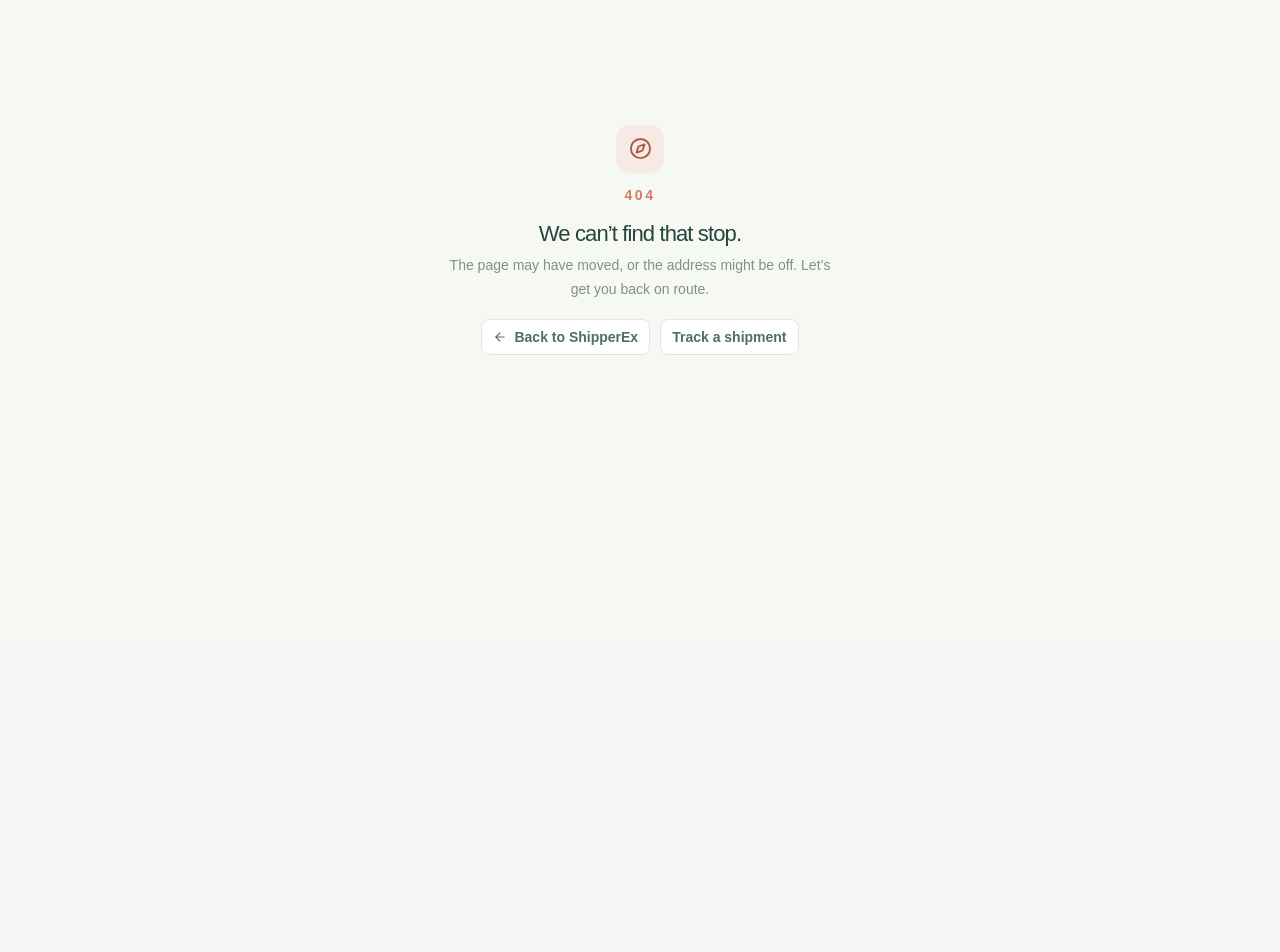
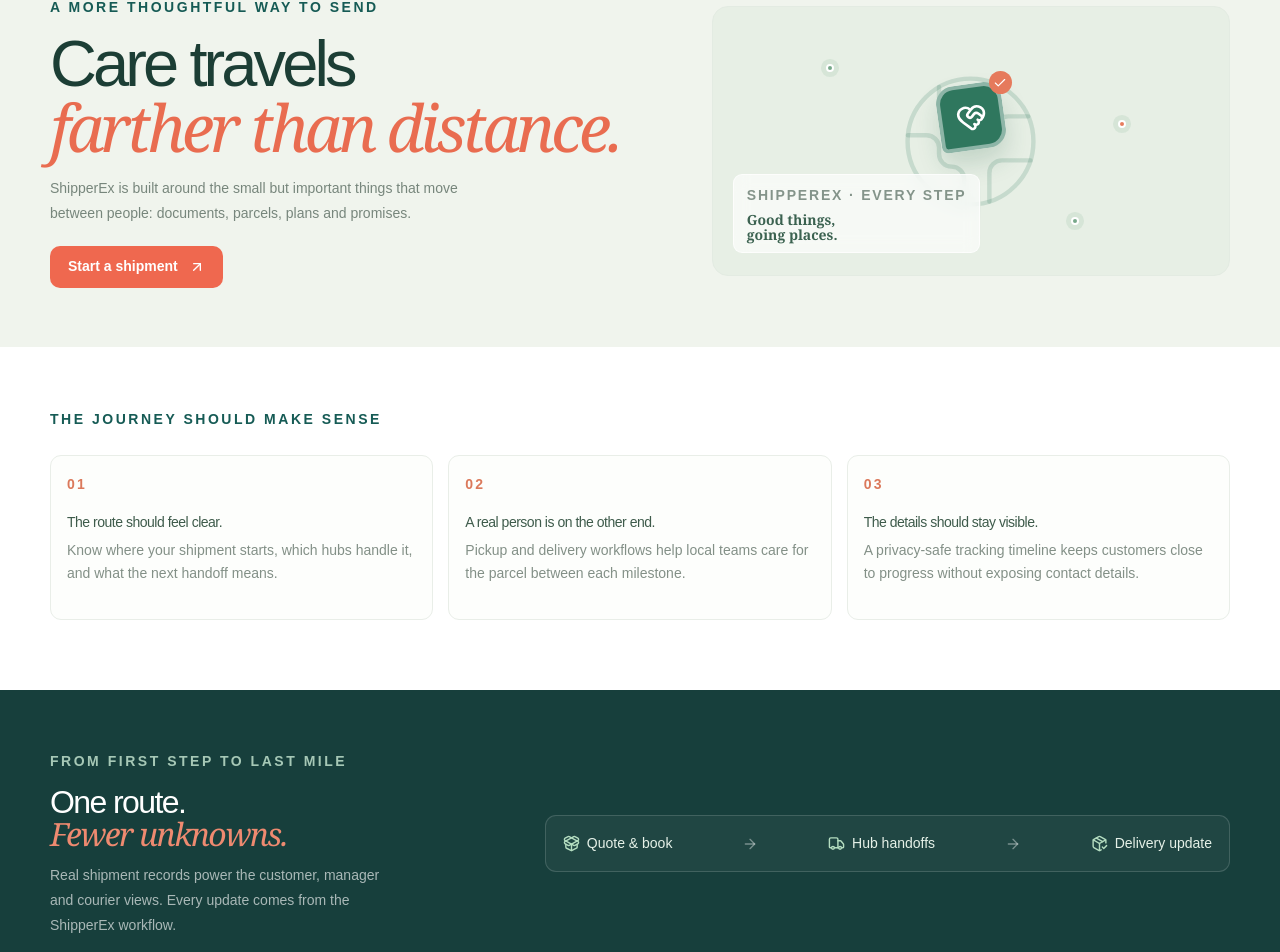
Before and after one commit to au-fahim/shipperex-frontend, a Next.js app: page /about in a window 1280 px wide. Before the commit this address had no page. Shown: the part 160-1112 px from the top of the page. Before the commit the page ends 800 px from the top, so only its background shows below. Built offline with nearby package versions, Linux system fonts and the light colour scheme; no server answers.

Commit message:
feat: add public information pages

```diff
--- /dev/null
+++ b/src/app/about/page.tsx
@@ -0,0 +1,4 @@
+import type {Metadata} from "next";
+import {SiteInfoPage} from "@/components/site-info-page";
+export const metadata:Metadata={title:"About ShipperEx",description:"A thoughtful way to send important documents and parcels."};
+export default function AboutPage(){return <SiteInfoPage kind="about"/>;}
--- /dev/null
+++ b/src/app/contact/page.tsx
@@ -0,0 +1,4 @@
+import type {Metadata} from "next";
+import {SiteInfoPage} from "@/components/site-info-page";
+export const metadata:Metadata={title:"Contact & help",description:"Find help with ShipperEx booking and shipment tracking."};
+export default function ContactPage(){return <SiteInfoPage kind="contact"/>;}
--- /dev/null
+++ b/src/app/services/page.tsx
@@ -0,0 +1,4 @@
+import type {Metadata} from "next";
+import {SiteInfoPage} from "@/components/site-info-page";
+export const metadata:Metadata={title:"Shipping services",description:"Explore ShipperEx international document, parcel and tracking workflows."};
+export default function ServicesPage(){return <SiteInfoPage kind="services"/>;}
--- /dev/null
+++ b/src/components/site-info-page.tsx
@@ -0,0 +1,219 @@
+import {
+  ArrowLeft,
+  ArrowRight,
+  ArrowUpRight,
+  Check,
+  Compass,
+  Globe2,
+  HeartHandshake,
+  MapPin,
+  PackageCheck,
+  PackageOpen,
+  ShieldCheck,
+  Truck,
+} from "lucide-react";
+import Link from "next/link";
+import { SiteFooter } from "@/components/site-footer";
+import { SiteHeader } from "@/components/site-header";
+
+export function SiteInfoPage({
+  kind,
+}: {
+  kind: "about" | "services" | "contact";
+}) {
+  const content = {
+    about: {
+      eyebrow: "A MORE THOUGHTFUL WAY TO SEND",
+      title: (
+        <>
+          Care travels
+          <br />
+          <em>farther than distance.</em>
+        </>
+      ),
+      intro:
+        "ShipperEx is built around the small but important things that move between people: documents, parcels, plans and promises.",
+      icon: HeartHandshake,
+      points: [
+        {
+          title: "The route should feel clear.",
+          copy: "Know where your shipment starts, which hubs handle it, and what the next handoff means.",
+        },
+        {
+          title: "A real person is on the other end.",
+          copy: "Pickup and delivery workflows help local teams care for the parcel between each milestone.",
+        },
+        {
+          title: "The details should stay visible.",
+          copy: "A privacy-safe tracking timeline keeps customers close to progress without exposing contact details.",
+        },
+      ],
+      cta: "Start a shipment",
+      href: "/register",
+    },
+    services: {
+      eyebrow: "DOCUMENTS, PARCELS, AND THE DISTANCE BETWEEN",
+      title: (
+        <>
+          What matters
+          <br />
+          <em>gets moving.</em>
+        </>
+      ),
+      intro:
+        "ShipperEx brings booking, local hub handoffs, Stripe Checkout and status tracking together for international document and parcel shipments.",
+      icon: PackageOpen,
+      points: [
+        {
+          title: "Document shipments",
+          copy: "Send important papers along an export or import route, with status updates through each stage.",
+        },
+        {
+          title: "Parcel shipments",
+          copy: "Share actual weight and package dimensions to receive a backend-calculated chargeable weight and price.",
+        },
+        {
+          title: "International tracking",
+          copy: "Use the shipment tracking number to see public progress across origin and destination hubs.",
+        },
+      ],
+      cta: "Get a live quote",
+      href: "/login",
+    },
+    contact: {
+      eyebrow: "HERE WHEN YOU NEED A HAND",
+      title: (
+        <>
+          Let’s get you
+          <br />
+          <em>back on route.</em>
+        </>
+      ),
+      intro:
+        "For a shipment update, start with its tracking number. For a booking, sign in to see your saved route, payment status and shipment timeline.",
+      icon: Compass,
+      points: [
+        {
+          title: "Following a parcel?",
+          copy: "Open public tracking and enter your ShipperEx tracking number to see the latest recorded checkpoint.",
+        },
+        {
+          title: "Booked a shipment?",
+          copy: "Your dashboard shows shipment details, Stripe payment status, customer notifications and the complete timeline.",
+        },
+        {
+          title: "Need to change a booking?",
+          copy: "Unpaid shipments can be reviewed in your account. Post-payment progress is handled by the hub and courier teams.",
+        },
+      ],
+      cta: "Sign in to your account",
+      href: "/login",
+    },
+  }[kind];
+  const Icon = content.icon;
+  return (
+    <main className="info-page">
+      <SiteHeader />
+      <section className="info-hero">
+        <div className="container">
+          <Link href="/" className="track-back">
+            <ArrowLeft size={14} /> Home
+          </Link>
+          <div className="info-hero-grid">
+            <div>
+              <span className="eyebrow">{content.eyebrow}</span>
+              <h1>{content.title}</h1>
+              <p>{content.intro}</p>
+              <Link href={content.href} className="button button-coral">
+                {content.cta}
+                <ArrowUpRight size={16} />
+              </Link>
+            </div>
+            <div className="info-illustration">
+              <span className="info-illustration-orbit">
+                <Globe2 size={151} strokeWidth={0.7} />
+              </span>
+              <span className="info-illustration-box">
+                <Icon size={31} />
+              </span>
+              <span className="info-illustration-check">
+                <Check size={14} />
+              </span>
+              <span className="info-illustration-label">
+                <small>SHIPPEREX · EVERY STEP</small>
+                <strong>
+                  Good things,
+                  <br />
+                  going places.
+                </strong>
+              </span>
+              <i className="info-point info-point-a" />
+              <i className="info-point info-point-b" />
+              <i className="info-point info-point-c" />
+            </div>
+          </div>
+        </div>
+      </section>
+      <section className="info-values">
+        <div className="container">
+          <span className="eyebrow">THE JOURNEY SHOULD MAKE SENSE</span>
+          <div className="info-value-grid">
+            {content.points.map((point, index) => (
+              <article key={point.title}>
+                <span className="info-number">0{index + 1}</span>
+                <h2>{point.title}</h2>
+                <p>{point.copy}</p>
+              </article>
+            ))}
+          </div>
+        </div>
+      </section>
+      <section className="info-flow">
+        <div className="container">
+          <div>
+            <span className="eyebrow eyebrow-light">
+              FROM FIRST STEP TO LAST MILE
+            </span>
+            <h2>
+              One route.
+              <br />
+              <em>Fewer unknowns.</em>
+            </h2>
+            <p>
+              Real shipment records power the customer, manager and courier
+              views. Every update comes from the ShipperEx workflow.
+            </p>
+          </div>
+          <div className="info-flow-steps">
+            <span>
+              <PackageOpen size={17} /> Quote & book
+            </span>
+            <ArrowRight size={16} />
+            <span>
+              <Truck size={17} /> Hub handoffs
+            </span>
+            <ArrowRight size={16} />
+            <span>
+              <PackageCheck size={17} /> Delivery update
+            </span>
+          </div>
+        </div>
+      </section>
+      <section className="info-bottom">
+        <div className="container">
+          <span className="eyebrow">GOOD THINGS ARE GOING PLACES</span>
+          <h2>
+            Ready to send it
+            <br />
+            <em>the right way?</em>
+          </h2>
+          <Link href={content.href} className="button button-coral">
+            {content.cta}
+            <ArrowRight size={15} />
+          </Link>
+        </div>
+      </section>
+      <SiteFooter />
+    </main>
+  );
+}
```
